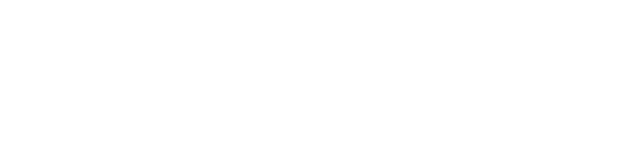
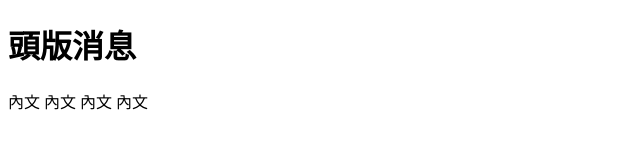
Before and after one commit to marston-lam/AWS-pipeline, a plain HTML site: page index.html in a window 1280 px wide. Shown: the whole page, without its empty margins (0-640 px from the left). Drawn offline with Linux system fonts and the light colour scheme.

Commit message:
Update index.html

```diff
--- a/index.html
+++ b/index.html
@@ -6,6 +6,13 @@
   </head>
   <body>
     <div class="container">
+      <h1 id="heading">頭版消息</h1>
+      <div>
+        內文
+        內文
+        內文
+        內文
+      </div>
     </div>
   </body>
 </html>
```
Lines whose indentation alone changed are shown as unchanged.
